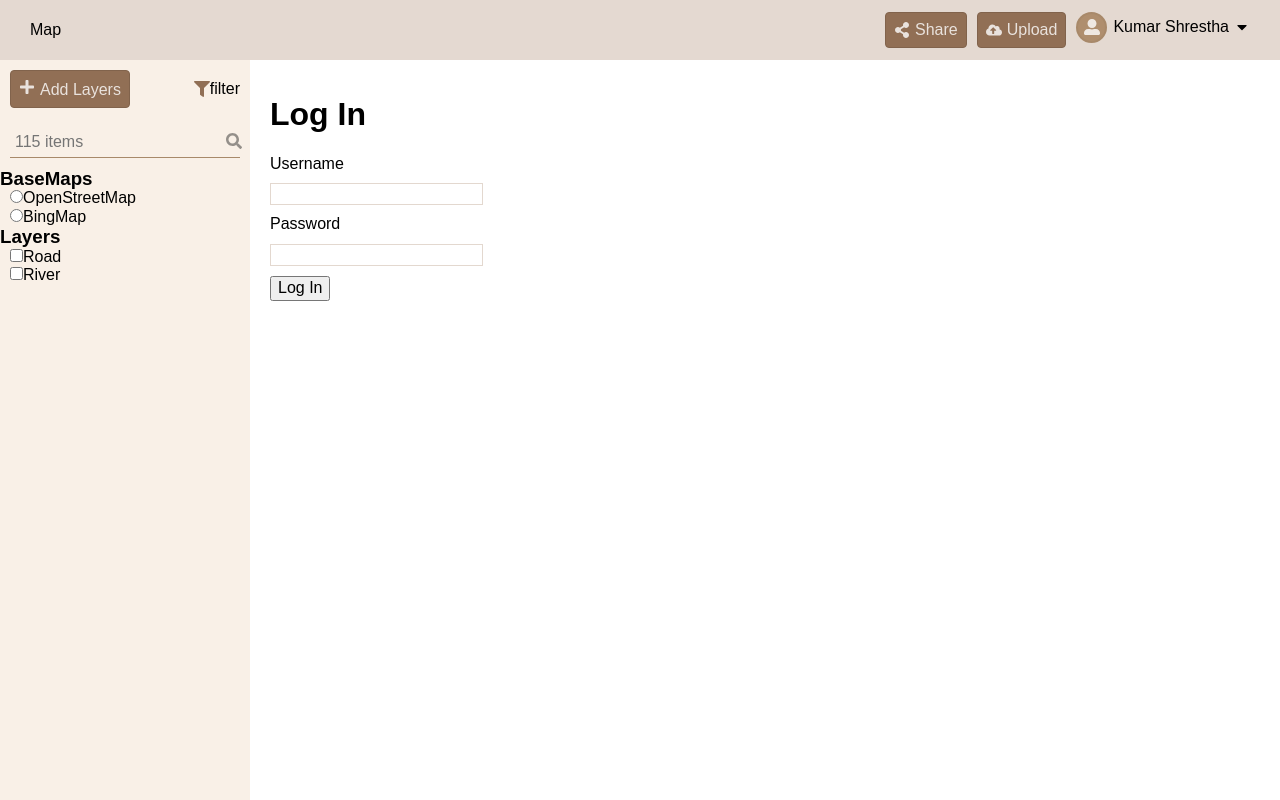
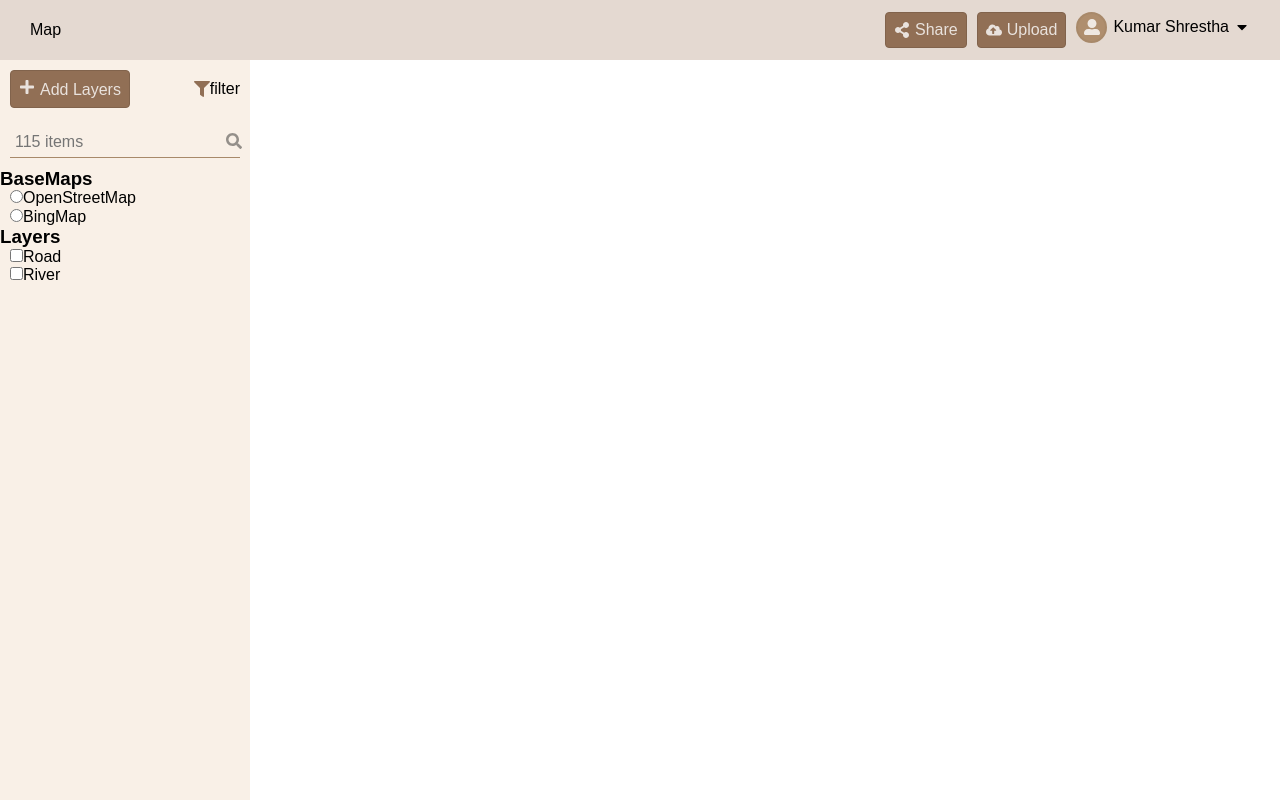
Before and after one commit to naxa-developers/mapnaxaFrontend, a React (Create React App) app: page / in a window 1280 px wide. Built offline with nearby package versions, Linux system fonts and the light colour scheme.

Commit message:
removed Signup from app.js

```diff
--- a/src/App.js
+++ b/src/App.js
@@ -2,7 +2,6 @@ import React from 'react';
 import './scss/style.scss';
 import Header from './components/Header';
 import Sidebar from './components/Sidebar';
-import Signup from './components/auth/Login';
 
 import {  toast } from 'react-toastify';
 import 'react-toastify/dist/ReactToastify.css';
@@ -17,7 +16,6 @@ function App() {
     <div>
         <Header/>
         <Sidebar />
-        <Signup />
     </div>
     );
 }
```
